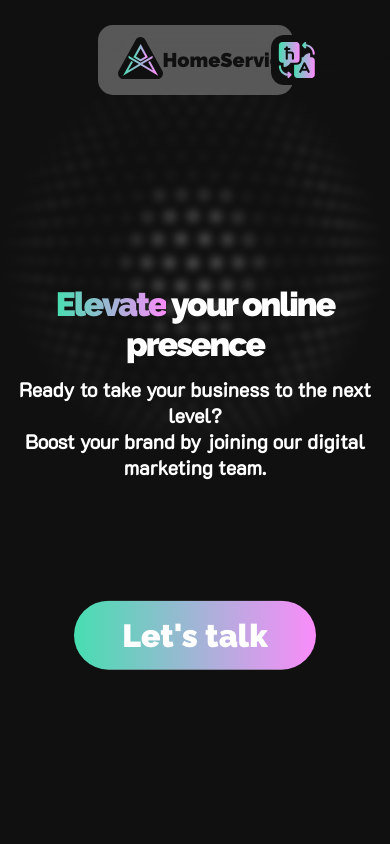
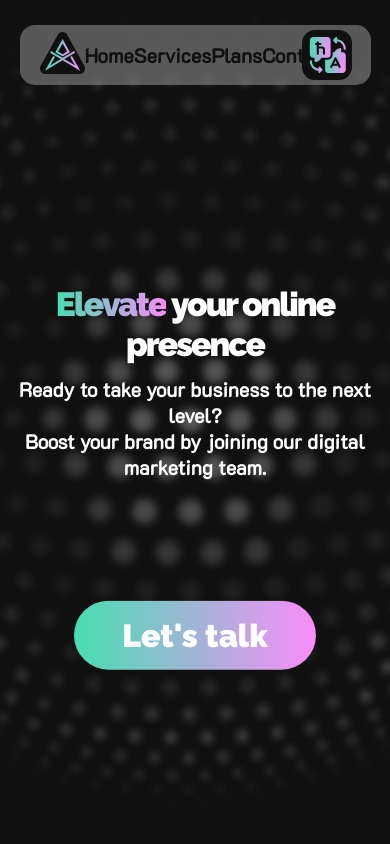
Before and after one commit to deljanin/apex-smma, a SvelteKit app: page / in a window 390 px wide. Shown: the top 844 px of the page. Built offline with nearby package versions, Linux system fonts and the light colour scheme.

Commit message:
Change font in navbar.

```diff
--- a/src/routes/+layout.svelte
+++ b/src/routes/+layout.svelte
@@ -5,11 +5,6 @@
 	import { handleAnchorClick } from '$lib/smoothScroll.js';
 	import logoDark from '$lib/assets/icons/LogoDark.svg';
 	import langIcon from '$lib/assets/icons/langIconDark.svg';
-	import XIcon from '$lib/assets/icons/socials/X.svg';
-	import TelegramIcon from '$lib/assets/icons/socials/Telegram.svg';
-	import InstagramIcon from '$lib/assets/icons/socials/Instagram.svg';
-	import FacebookIcon from '$lib/assets/icons/socials/Facebook.svg';
-	import LinkedInIcon from '$lib/assets/icons/socials/LinkedIn.svg';
 
 	import { languageData } from '$lib/languageData.js';
 
@@ -27,14 +22,6 @@
 	} else {
 		navSticky = 'navSticky';
 	}
-
-	const icons = [
-		{ path: InstagramIcon, link: 'https://instagram.com/apex-smma', alt: 'Instagram icon' },
-		{ path: TelegramIcon, link: '/', alt: 'Telegram icon' },
-		{ path: FacebookIcon, link: '/', alt: 'Facebook icon' },
-		{ path: LinkedInIcon, link: '/', alt: 'LinkedIn icon' },
-		{ path: XIcon, link: '/', alt: 'X icon' }
-	];
 </script>
 
 <svelte:window bind:scrollY={y} />
@@ -44,6 +31,7 @@
 		<a href="/">
 			<img src={logoDark} alt="Logo" />
 		</a>
+
 		<ul>
 			{#if $page.url.pathname === '/terms_and_conditions' || $page.url.pathname === '/privacy_policy'}
 				{#each $txt.navbarAlt as link}
@@ -59,25 +47,6 @@
 	</div>
 </nav>
 <slot />
-
-<div class="footer">
-	<div>
-		<div>
-			<div>{$txt.footer.ppolicy}</div>
-			<div>{$txt.footer.terms}</div>
-		</div>
-		<div>
-			{#each icons as icon}
-				<a href={icon.link} target="_blank">
-					<img src={icon.path} alt={icon.alt} />
-				</a>
-			{/each}
-		</div>
-		<div>
-			{$txt.footer.rights}
-		</div>
-	</div>
-</div>
 
 <style>
 	.navSticky {
@@ -105,7 +74,7 @@
 		align-items: center;
 		transition: all 0.4s;
 	}
-	nav div {
+	div {
 		position: absolute;
 		top: 25px;
 		padding: 20px;
@@ -138,7 +107,8 @@
 	}
 
 	li > a {
-		font-family: 'Raleway';
+		font-family: K2D;
+		font-weight: bold;
 		font-size: clamp(0.5rem, 1rem + 1vw, 1.8em);
 		color: var(--primary-color);
 		text-decoration: none;
@@ -149,36 +119,6 @@
 		color: var(--secondary-color);
 		transition: color 0.4s;
 	}
-	.footer {
-		position: relative;
-		width: 100%;
-		height: 0;
-		font-family: K2D;
-	}
-	.footer > div {
-		width: 80%;
-		height: 10vh;
-		position: absolute;
-		bottom: 25px;
-		left: 0;
-		right: 0;
-		margin: 0 auto 0 auto;
-		border: 1px solid var(--nav-transparent);
-		text-align: center;
-		border-radius: 25px;
-		text-align: center;
-		background-color: var(--transparent-primary);
-		backdrop-filter: blur(10px);
-		display: flex;
-		align-items: center;
-		justify-content: space-around;
-	}
-	.footer img {
-		height: auto;
-		width: 3rem;
-	}
-
-	/* DO 320 Treba ici */
 	@media only screen and (max-width: 399px) {
 	}
 	@media only screen and (max-width: 400px) and (max-width: 649px) {
--- a/src/routes/main_page/Landing.svelte
+++ b/src/routes/main_page/Landing.svelte
@@ -56,11 +56,20 @@
 		filter: blur(4px);
 		z-index: 0;
 		position: absolute;
-		top: 8%;
-		max-width: 40em;
+		top: 5%;
+		max-width: 50em;
 		left: 0;
 		right: 0;
 		margin-left: auto;
 		margin-right: auto;
 	}
+	@media only screen and (min-width: 320px) and (max-width: 679px) {
+		.dots_wrapper {
+			width: 800px;
+			overflow: hidden;
+			top: 50%;
+			left: 50%;
+			transform: translate(-50%, -50%);
+		}
+	}
 </style>
```
